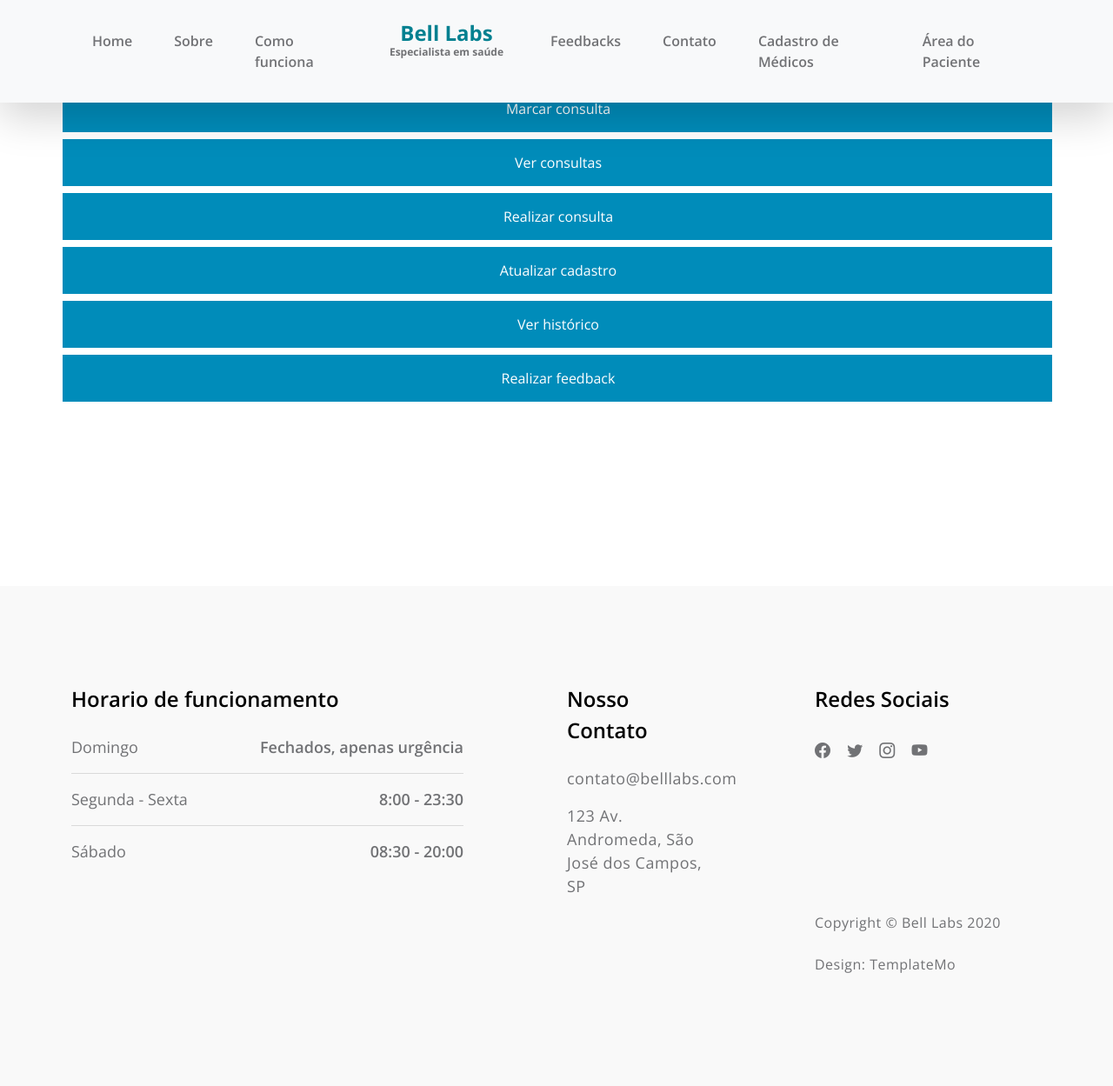
After one commit to BrunoRasera/Telemedicina, a Django app: page /areapaciente in a window 1280 px wide. The commit adds this page. Shown: the whole page at 87% size. Run offline with Django 4.2, Linux system fonts and the light colour scheme; some libraries are stand-ins or nearby versions.

Commit message:
Area do paciente

```diff
--- /dev/null
+++ b/home/templates/areapaciente.html
@@ -0,0 +1,46 @@
+{% extends 'base.html' %}
+{% load static %}
+
+    {% block content %}
+       <main>
+        <style>
+            .button {
+              border: none;
+              color: white;
+              padding: 15px 20px;
+              text-align: center;
+              text-decoration: none;
+              display: inline-block;
+              font-size: 16px;
+              margin: 4px 2px;
+              cursor: pointer;
+            }
+            .button1 {background-color: #4CAF50;} /* Green */
+            .button2 {background-color: #008CBA;} /* Blue */
+            </style>
+
+
+            {% include 'partials/menu.html' %}
+
+            <section class="hero" id="hero">
+                <div class="container">
+                    <div class="row">
+
+
+                        <button class="button button2" type="button">Marcar consulta</button>
+                        <button class="button button2" type="button">Ver consultas</button>
+                        <button class="button button2" type="button">Realizar consulta</button>
+                        <button class="button button2" type="button">Atualizar cadastro</button>
+                        <button class="button button2" type="button">Ver histórico</button>
+                        <button class="button button2" type="button">Realizar feedback</button>
+
+                    </div>
+                </div>
+            </section>
+
+
+        </main>
+
+        {% include 'partials/footer.html' %}
+
+{% endblock %}
--- a/home/templates/partials/menu.html
+++ b/home/templates/partials/menu.html
@@ -40,6 +40,10 @@
                 <li class="nav-item">
                     <a class="nav-link" href="{% url 'cadastromedico' %}">Cadastro de Médicos</a>
                 </li>
+
+                <li class="nav-item">
+                    <a class="nav-link" href="{% url 'areapaciente' %}">Área do Paciente</a>
+                </li>
             </ul>
         </div>
 
--- a/home/urls.py
+++ b/home/urls.py
@@ -3,5 +3,6 @@ from . import views
 
 urlpatterns = [
     path('', views.index, name='index'),
-    path('cadastromedico', views.cadastromedico, name='cadastromedico')
+    path('cadastromedico', views.cadastromedico, name='cadastromedico'),
+    path('areapaciente', views.areapaciente, name='areapaciente')
 ]
--- a/home/views.py
+++ b/home/views.py
@@ -7,6 +7,9 @@ def index(request):
 
 def cadastromedico(request):
     return render(request, 'cadastromedico.html')
+
+def areapaciente(request):
+    return render(request, 'areapaciente.html')
 
 #chama os médicos do banco para retornar na página
 def medico(request):
```
